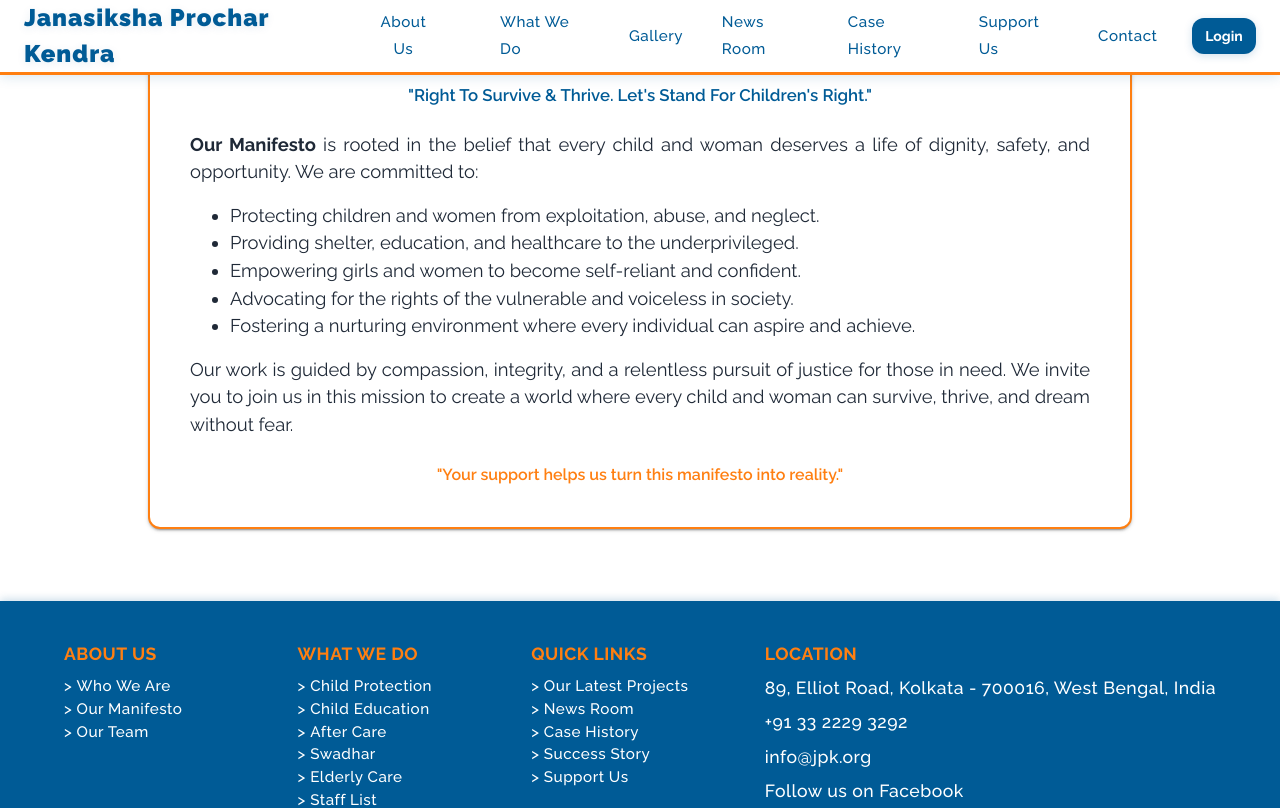
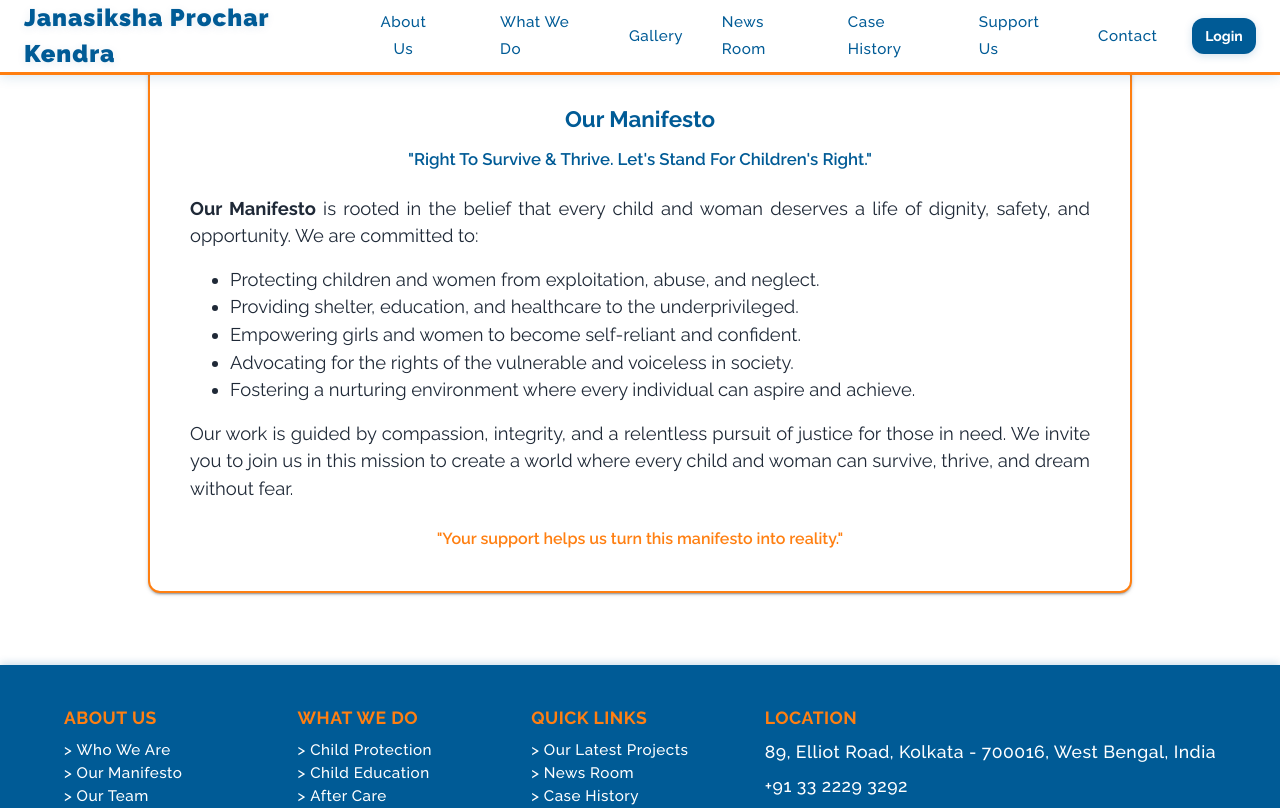
Before and after one commit to Anurup-SarKar/janasikhsha_web_app, a React (Vite) app: page /ourmanifesto in a window 1280 px wide. Shown: the top 808 px of the page. Built offline with nearby package versions, Linux system fonts and the light colour scheme; some icons are missing.

Commit message:
rediret to donate page and page top padding added

```diff
--- a/src/App.jsx
+++ b/src/App.jsx
@@ -4,7 +4,7 @@
 // Uses Material-UI for styling and theming. Follows modern, accessible, and empathetic design.
 
 import React, { useState } from 'react';
-import { ThemeProvider, Container, Box } from '@mui/material';
+import { ThemeProvider, Container, Box, Toolbar } from '@mui/material';
 import { BrowserRouter, Routes, Route, Navigate, Link as RouterLink } from 'react-router-dom';
 import theme from './theme';
 import ResponsiveNavbar from './components/ResponsiveNavbar';
@@ -50,6 +50,8 @@ function App() {
         <Container maxWidth={false} disableGutters sx={{ width: '100vw', minHeight: '100vh', display: 'flex', flexDirection: 'column', justifyContent: 'flex-start', px: { xs: 0, md: 0 } }}>
           {/* Responsive navigation bar with login/logout and menu */}
           <ResponsiveNavbar isLoggedIn={isLoggedIn} onLogin={() => setIsLoggedIn(true)} onLogout={() => setIsLoggedIn(false)} />
+          {/* Spacer to offset fixed AppBar so routed pages start below the navbar */}
+          <Toolbar />
           {/* Main content area with routed pages — grows to fill available space so footer stays at bottom */}
           <Box tabIndex={-1} sx={{ outline: 'none', flex: 1, display: 'flex', flexDirection: 'column', minHeight: 0 }}>
             <Routes>
--- a/src/components/DonationForm.jsx
+++ b/src/components/DonationForm.jsx
@@ -116,7 +116,7 @@ export default function DonationForm() {
           <TextField name="phone" label="Phone" value={form.phone} onChange={handleChange} required fullWidth />
           <TextField name="email" label="Email" type="email" value={form.email} onChange={handleChange} required fullWidth />
           <TextField name="amount" label="Amount (INR)" type="number" value={form.amount} onChange={handleChange} required fullWidth inputProps={{ min: 1, step: 1, pattern: '[0-9]*' }} helperText="Enter whole rupees only (no decimals)" />
-          <Button type="submit" variant="contained" color="primary" disabled={loading}>{loading ? 'Processing...' : 'Donate & Pay'}</Button>
+          <Button type="submit" variant="contained" color="secondary" disabled={loading}>{loading ? 'Processing...' : 'Donate & Pay'}</Button>
         </Box>
       )}
     </Box>
--- a/src/components/HeroBanner.jsx
+++ b/src/components/HeroBanner.jsx
@@ -5,18 +5,19 @@
 
 import React from 'react';
 import { Box, Typography, Button, useMediaQuery } from '@mui/material';
+import { useNavigate } from 'react-router-dom';
 import theme from '../theme';
 
 /**
  * HeroBanner component
  * Shows a large banner with a headline, subheadline, and a donation button.
  * Only visible on desktop (md and up), hidden on mobile.
- * @param {Object} props
- * @param {Function} props.onDonateClick - Callback for the donation button
  * @returns {JSX.Element|null} The rendered hero banner or null on mobile
+ * Clicking the Donate Now button navigates to the donation page (/donate)
  */
-export default function HeroBanner({ onDonateClick }) {
+export default function HeroBanner() {
   const isDesktop = useMediaQuery(theme.breakpoints.up('md'));
+  const navigate = useNavigate();
   if (!isDesktop) return null;
   return (
     <Box
@@ -73,7 +74,7 @@ export default function HeroBanner({ onDonateClick }) {
       <Button
         variant="contained"
         size="large"
-        onClick={onDonateClick}
+        onClick={() => navigate('/donate')}
         sx={{
           fontFamily: 'Raleway, sans-serif',
           fontWeight: 700,
--- a/src/pages/OurManifesto.jsx
+++ b/src/pages/OurManifesto.jsx
@@ -6,7 +6,7 @@ import { Box, Typography } from '@mui/material';
 export default function OurManifesto() {
   return (
     <Box sx={{ bgcolor: 'background.paper', borderRadius: 3, boxShadow: 2, p: { xs: 2, md: 5 }, mb: 3, border: 2, borderColor: 'secondary.main', maxWidth: 900, mx: 'auto' }}>
-      <Typography variant="h3" sx={{ color: 'secondary.main', fontFamily: 'Raleway, sans-serif', fontWeight: 700, mb: 2, textAlign: 'center' }}>
+      <Typography variant="h3" sx={{ color: 'primary.main', fontFamily: 'Raleway, sans-serif', fontWeight: 700, mb: 2, textAlign: 'center' }}>
         Our Manifesto
       </Typography>
       <Typography variant="h5" sx={{ color: 'primary.main', fontFamily: 'Raleway, sans-serif', fontWeight: 600, mb: 3, textAlign: 'center' }}>
```
